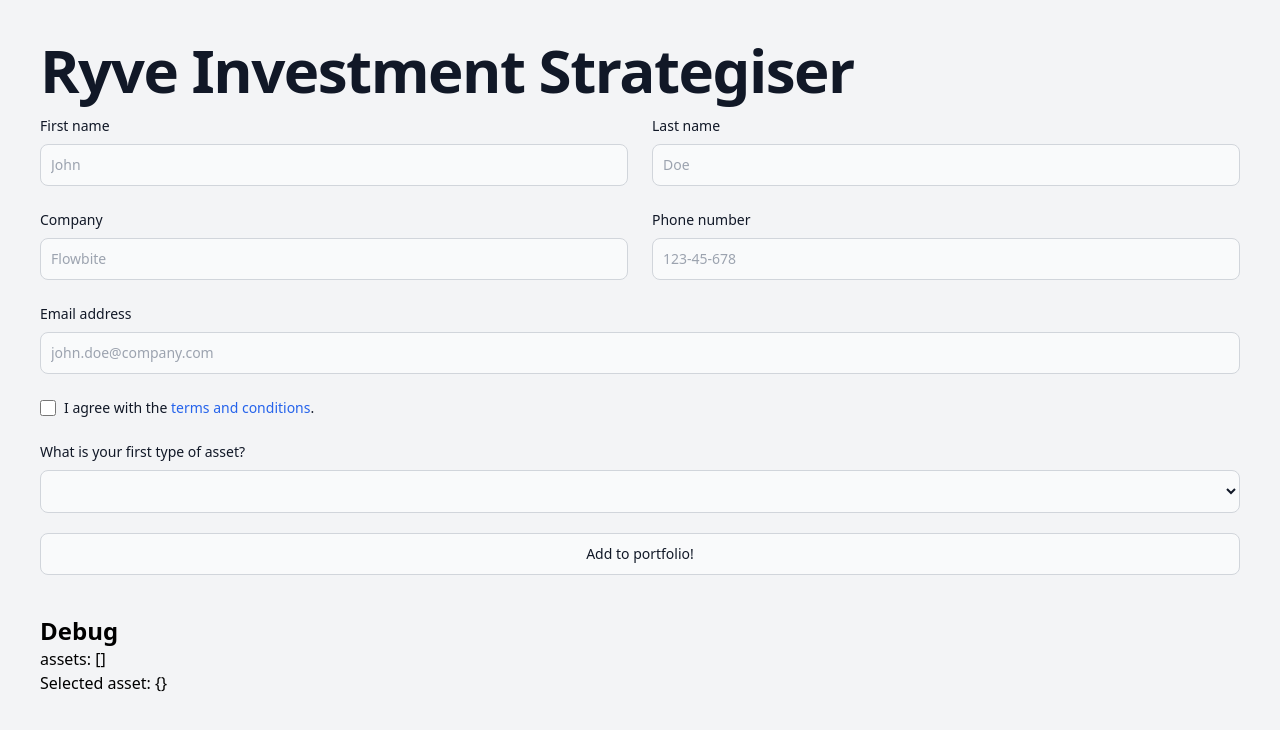
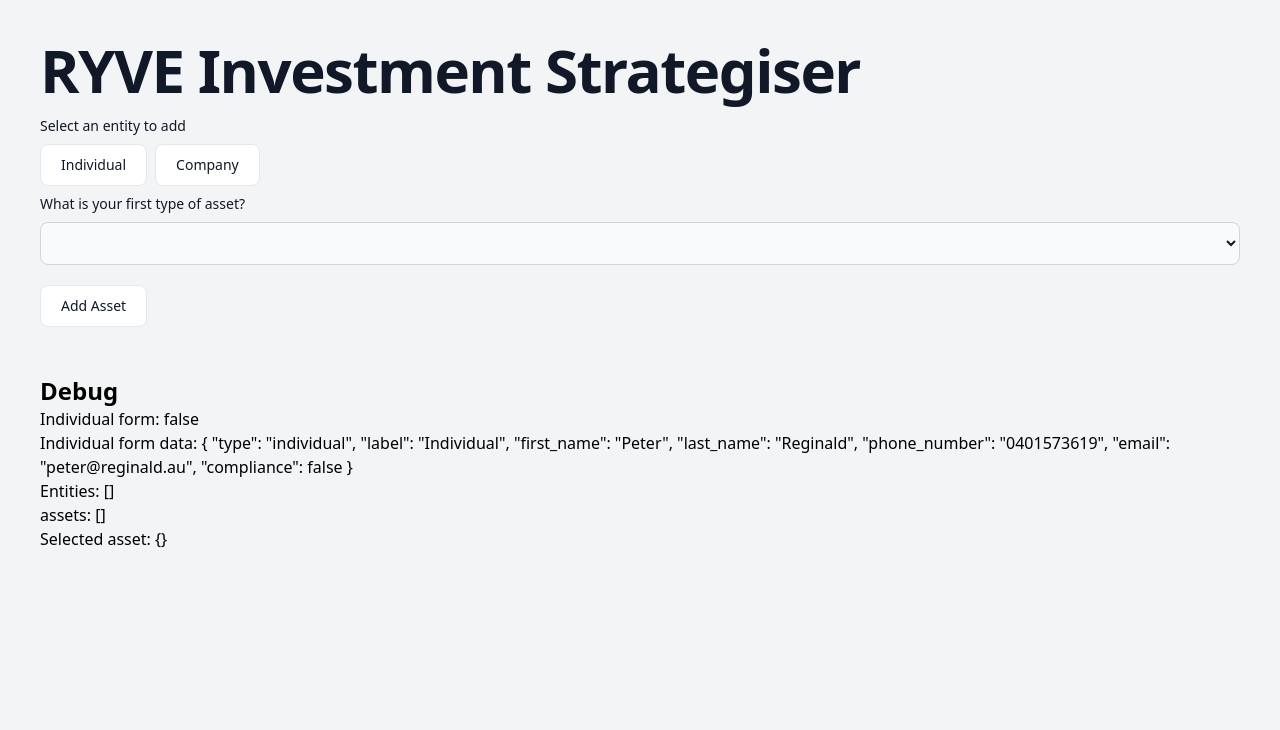
Before and after one commit to preginald/ryve-property, a Nuxt app: page / in a window 1280 px wide. Shown: the top 730 px of the page. Built offline with nearby package versions, Linux system fonts and the light colour scheme.

Commit message:
fix entity form logic and design

```diff
--- a/assets/css/main.css
+++ b/assets/css/main.css
@@ -23,7 +23,7 @@ select {
 }
 
 button {
-    @apply bg-gray-50 border border-gray-300 text-gray-900 text-sm rounded-lg focus:ring-blue-500 focus:border-blue-500 block w-full p-2.5 dark:bg-gray-700 dark:border-gray-600 dark:placeholder-gray-400 dark:text-white dark:focus:ring-blue-500 dark:focus:border-blue-500
+    @apply py-2.5 px-5 mr-2 mb-2 text-sm font-medium text-gray-900 focus:outline-none bg-white rounded-lg border border-gray-200 hover:bg-gray-100 hover:text-blue-700 focus:z-10 focus:ring-4 focus:ring-gray-200 dark:focus:ring-gray-700 dark:bg-gray-800 dark:text-gray-400 dark:border-gray-600 dark:hover:text-white dark:hover:bg-gray-700
 }
 
 input[type="text"], input[type="number"], input[type="email"], input[type="tel"] {
--- a/pages/index.vue
+++ b/pages/index.vue
@@ -1,36 +1,74 @@
 <template>
     <div class="p-10">
         <div>
-            <h1>Ryve Investment Strategiser</h1>
+            <h1>RYVE Investment Strategiser</h1>
         </div>
+        <label for="entity" class="block mb-2 text-sm font-medium text-gray-900 dark:text-white">Select an entity to add</label>
+        <button @click="toggleIndividualForm" type="button">Individual</button>
+        <button @click="toggleIndividualForm" type="button">Company</button>
+        <div v-if="showIndividualForm" class="m-5">
             <div class="grid gap-6 mb-6 md:grid-cols-2">
                 <div>
                     <label for="first_name" class="block mb-2 text-sm font-medium text-gray-900 dark:text-white">First name</label>
-                <input type="text" id="first_name" placeholder="John" required>
+                    <input type="text" v-model="individualFormData.first_name" id="first_name" placeholder="John" required>
                 </div>
                 <div>
                     <label for="last_name" class="block mb-2 text-sm font-medium text-gray-900 dark:text-white">Last name</label>
-                <input type="text" id="last_name" placeholder="Doe" required>
-            </div>
-            <div>
-                <label for="company" class="block mb-2 text-sm font-medium text-gray-900 dark:text-white">Company</label>
-                <input type="text" id="company" placeholder="Flowbite" required>
+                    <input type="text" v-model="individualFormData.last_name" id="last_name" placeholder="Doe" required>
                 </div>
                 <div>
                     <label for="phone" class="block mb-2 text-sm font-medium text-gray-900 dark:text-white">Phone number</label>
-                <input type="tel" id="phone" placeholder="123-45-678" pattern="[0-9]{3}-[0-9]{2}-[0-9]{3}" required>
+                    <input type="tel" v-model="individualFormData.phone_number" id="phone" placeholder="123-45-678" pattern="[0-9]{3}-[0-9]{2}-[0-9]{3}" required>
+                </div>
+                <div>
+                    <label for="email" class="block mb-2 text-sm font-medium text-gray-900 dark:text-white">Email address</label>
+                    <input type="email" v-model="individualFormData.email" id="email" placeholder="john.doe@company.com" required>
+                </div>
+            </div>
+            <div class="flex items-start mb-6">
+                <div class="flex items-center h-5">
+                <input id="remember" v-model="individualFormData.compliance" type="checkbox" value="" class="w-4 h-4 border border-gray-300 rounded bg-gray-50 focus:ring-3 focus:ring-blue-300 dark:bg-gray-700 dark:border-gray-600 dark:focus:ring-blue-600 dark:ring-offset-gray-800" required>
+                </div>
+                <label for="remember" class="ml-2 text-sm font-medium text-gray-900 dark:text-gray-300">I agree with the <a href="#" class="text-blue-600 hover:underline dark:text-blue-500">terms and conditions</a>.</label>
+            </div>
+
+            <button @click="addToEntities" type="button" class="mt-5">Add Entity</button>
+
+        </div>
+
+        <div v-if="entities.length > 0" class="mt-10">
+            <h2>Entities</h2>
+            <div class="grid gap-6 mb-6 md:grid-cols-3">
+                <div v-for="entity in entities" class="m-5 w-full max-w-sm p-4 bg-white border border-gray-200 rounded-lg shadow sm:p-6 md:p-8 dark:bg-gray-800 dark:border-gray-700">
+                    <h5 class="text-xl font-medium text-gray-900 dark:text-white">{{ entity.label }}</h5>
+                    <div v-if="entity.type==='individual'" class="grid gap-6 mb-6 md:grid-cols-2">
+                        <div>
+                            <label for="first_name" class="block mb-2 text-sm font-medium text-gray-900 dark:text-white">First name</label>
+                            <input v-model="entity.first_name" type="text" id="first_name" placeholder="John" required>
+                        </div>
+                        <div>
+                            <label for="last_name" class="block mb-2 text-sm font-medium text-gray-900 dark:text-white">Last name</label>
+                            <input v-model="entity.last_name" type="text" id="last_name" placeholder="Doe" required>
+                        </div>
+                        <div>
+                            <label for="phone" class="block mb-2 text-sm font-medium text-gray-900 dark:text-white">Phone number</label>
+                            <input v-model="entity.phone_number" type="tel" id="phone" placeholder="123-45-678" pattern="[0-9]{3}-[0-9]{2}-[0-9]{3}" required>
                         </div>
                     </div>
                     <div class="mb-6">
                         <label for="email" class="block mb-2 text-sm font-medium text-gray-900 dark:text-white">Email address</label>
-            <input type="email" id="email" placeholder="john.doe@company.com" required>
+                        <input v-model="entity.email" type="email" id="email" placeholder="john.doe@company.com" required>
                     </div>
                     <div class="flex items-start mb-6">
                         <div class="flex items-center h-5">
-            <input id="remember" type="checkbox" value="" class="w-4 h-4 border border-gray-300 rounded bg-gray-50 focus:ring-3 focus:ring-blue-300 dark:bg-gray-700 dark:border-gray-600 dark:focus:ring-blue-600 dark:ring-offset-gray-800" required>
+                        <input v-model="entity.compliance" id="remember" type="checkbox" value="" class="w-4 h-4 border border-gray-300 rounded bg-gray-50 focus:ring-3 focus:ring-blue-300 dark:bg-gray-700 dark:border-gray-600 dark:focus:ring-blue-600 dark:ring-offset-gray-800" required>
                         </div>
                         <label for="remember" class="ml-2 text-sm font-medium text-gray-900 dark:text-gray-300">I agree with the <a href="#" class="text-blue-600 hover:underline dark:text-blue-500">terms and conditions</a>.</label>
                     </div>
+                </div>
+            </div>
+        </div>
+
         <div>
             <label for="assets" class="block mb-2 text-sm font-medium text-gray-900 dark:text-white">What is your first type of asset?</label>
             <select v-model="selectedAsset">
@@ -41,7 +79,7 @@
                 </option>
             </select>
 
-            <button @click="addToAssets" type="button" class="mt-5">Add to portfolio!</button>
+            <button @click="addToAssets" type="button" class="mt-5">Add Asset</button>
 
         </div>
         <div v-if="assets.length > 0">
@@ -126,6 +164,15 @@
             <h4>Debug</h4>
             <div>
                 <p>
+                    Individual form: {{ showIndividualForm }}
+                </p>
+                <p>
+                    Individual form data: {{ individualFormData }}
+                </p>
+                <p>
+                    Entities: {{ entities }}
+                </p>
+                <p>
                     assets: {{ assets }}
                 </p>
                 <p>
@@ -137,15 +184,49 @@
 </template>
 
 <script setup lang="ts">
-import { ref } from 'vue';
 
+let showIndividualForm = ref(false)
+let entities = ref([]);
 let assets = ref([]);
 let selectedAsset = {};
+
+let individualFormData = {
+    type: "individual",
+    label: "Individual",
+    first_name: "Peter",
+    last_name: "Reginald",
+    phone_number: "0401573619",
+    email: "peter@reginald.au",
+    compliance: false
+}
+
+const toggleIndividualForm = () => {
+    showIndividualForm.value = !showIndividualForm.value
+}
+
+const addToEntities = () => {
+    // clone individualFormData and push it to entities
+    entities.value.push({...individualFormData})
+    closeIndividualForm()
+}
+
+const closeIndividualForm = () => {
+    showIndividualForm.value = false
+    individualFormData.first_name = ""
+    individualFormData.last_name = ""
+    individualFormData.phone_number = ""
+    individualFormData.email = ""
+    individualFormData.compliance = false
+}
 
 const addToAssets = () => {
     assets.value.push(selectedAsset)
     selectedAsset = ''
 }
+
+let entityTypes = [
+    {type: "individual" , label: "Individual", first_name: "", last_name: "", phone_number: "", email_address: ""}
+]
 
 let assetTypes = [
   {type: "savings", label: "Savings", interest_rate: 0.5, total_value: 2000, income: 100},
```
Lines whose indentation alone changed are shown as unchanged.
